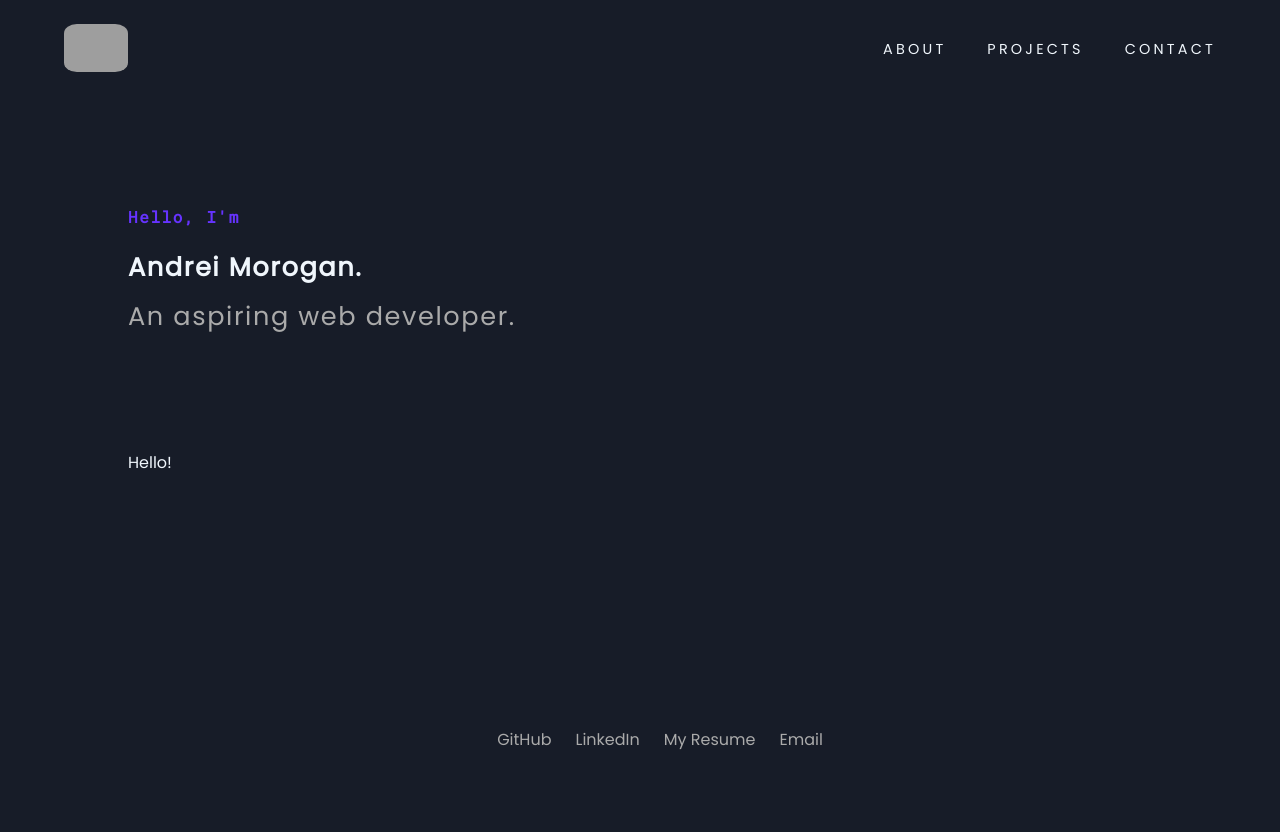
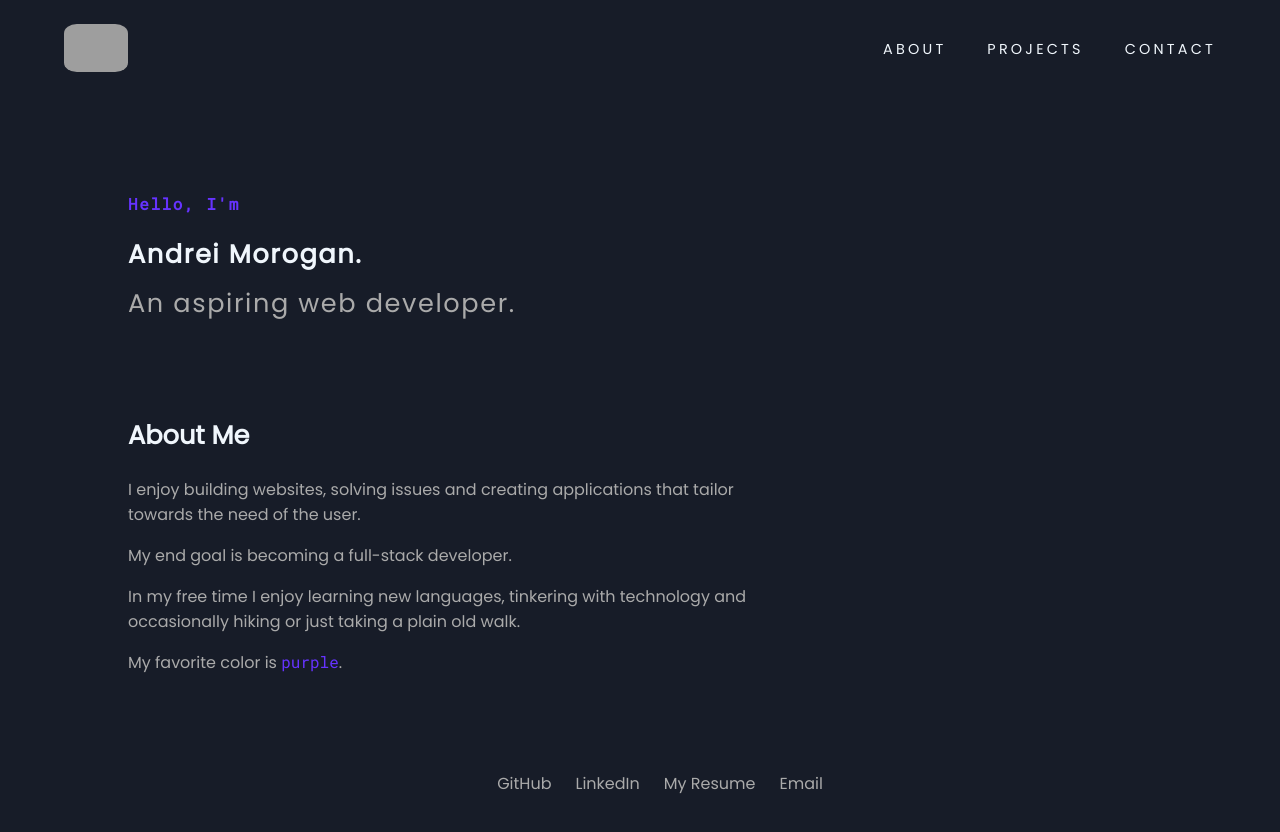
Before and after one commit to andreimorogan/andrei-morogan-portfolio, a React (Create React App) app: page / in a window 1280 px wide. Shown: the top 832 px of the page. Before the commit the page ends 800 px from the top, so only its background shows below. Built offline with nearby package versions, Linux system fonts and the light colour scheme; grey boxes are pictures that could not be loaded.

Commit message:
Added reveal on scroll animations, fade in from top animation for the navbar and added an About Me section

```diff
--- a/package.json
+++ b/package.json
@@ -8,6 +8,7 @@
     "@testing-library/user-event": "^13.5.0",
     "react": "^18.2.0",
     "react-dom": "^18.2.0",
+    "react-reveal": "^1.2.2",
     "react-scripts": "5.0.1",
     "react-scroll-motion": "^0.3.2",
     "web-vitals": "^2.1.4"
--- a/src/App.js
+++ b/src/App.js
@@ -5,6 +5,8 @@ import Body from './containers/Body'
 import Footer from './components/Footer'
 import Greeting from './components/Greeting'
 import AboutMe from './components/AboutMe'
+import Lorem from './components/Lorem'
+import Fade from 'react-reveal/Fade'
 
 function App() {
   return (
@@ -12,8 +14,10 @@ function App() {
       <>
         <Body>
           <Navbar />
-          <Greeting />
-          <AboutMe />
+          <Fade >
+            <Greeting />
+            <AboutMe />
+          </Fade>
           <Footer />
         </Body>
       </>
--- a/src/components/AboutMe.css
+++ b/src/components/AboutMe.css
@@ -1,4 +1,22 @@
 .about-me {
     margin: 0 0 5rem 0;
-    padding: 0 0 0 10vw;
+    padding: 0 10vw 0 10vw;
+    max-width: 900px;
 }
+
+.purple {
+    color: #6633ff;
+    font-family: 'Roboto Mono', monospace;
+}
+
+.small {
+    font-size: clamp(1rem, 1vw, 2rem)
+}
+
+.large {
+    font-size: clamp(6rem, 4vw, 10rem);
+}
+
+.gray {
+    color: #aaaaaa;
+}
--- a/src/components/AboutMe.js
+++ b/src/components/AboutMe.js
@@ -5,7 +5,13 @@ import './AboutMe.css'
 const AboutMe = () => {
     return(
         <section className="about-me">
-            <p>Hello!</p>
+            <h1 className="large">About Me</h1>
+            <div className="gray small">
+                <p>I enjoy building websites, solving issues and creating applications that tailor towards the need of the user.</p>
+                <p>My end goal is becoming a full-stack developer.</p>
+                <p>In my free time I enjoy learning new languages, tinkering with technology and occasionally hiking or just taking a plain old walk.</p>
+                <p>My favorite color is <span className="purple">purple</span>.</p>
+            </div>
         </section>
     );
 }
--- /dev/null
+++ b/src/components/Lorem.css
@@ -0,0 +1,23 @@
+.main-greeting {
+    margin: 6rem 0 5rem 0;
+    padding: 0 0 0 10vw;
+    letter-spacing: 0.1rem;
+    line-height: clamp(1.5rem, 2.9vh, 5rem);
+}
+
+.purple {
+    color: #6633ff;
+    font-family: 'Roboto Mono', monospace;
+}
+
+.small {
+    font-size: clamp(1rem, 1vw, 2rem)
+}
+
+.large {
+    font-size: clamp(1rem, 2vw, 3rem);
+}
+
+.gray {
+    color: #aaaaaa;
+}
--- /dev/null
+++ b/src/components/Lorem.js
@@ -0,0 +1,10 @@
+import React from 'react';
+import './Lorem.css'
+
+const Lorem = () => {
+    return (
+        <p className='main-greeting '>Lorem ipsum dolor sit amet consectetur adipisicing elit. Mollitia voluptatum dolores eum quae corrupti enim exercitationem alias tempore. Optio repudiandae ipsa ea aliquid nulla quod recusandae exercitationem quis facilis? Nostrum?</p>
+    );
+}
+
+export default Lorem
--- a/src/components/Navbar.js
+++ b/src/components/Navbar.js
@@ -2,6 +2,7 @@ import React from "react";
 import Logo from '../assets/logo.svg';
 import './Navbar.css';
 import { useState } from "react";
+import Fade from 'react-reveal/Fade'
 
 const Navbar = () => {
 
@@ -15,6 +16,7 @@ const Navbar = () => {
 
     return (
         <>
+            <Fade top>
                 <nav>
                     <img src={Logo} alt="The logo." className="logo-img" />
                     <div className="group">
@@ -30,6 +32,7 @@ const Navbar = () => {
                         <span className="bar"></span>
                     </div>
                 </nav>
+            </Fade>
         </>
     );
 }
```
Also changed, not shown: colors.txt, 1 other file (tests, documents, lock files or other folders). Lines whose indentation alone changed are shown as unchanged.
